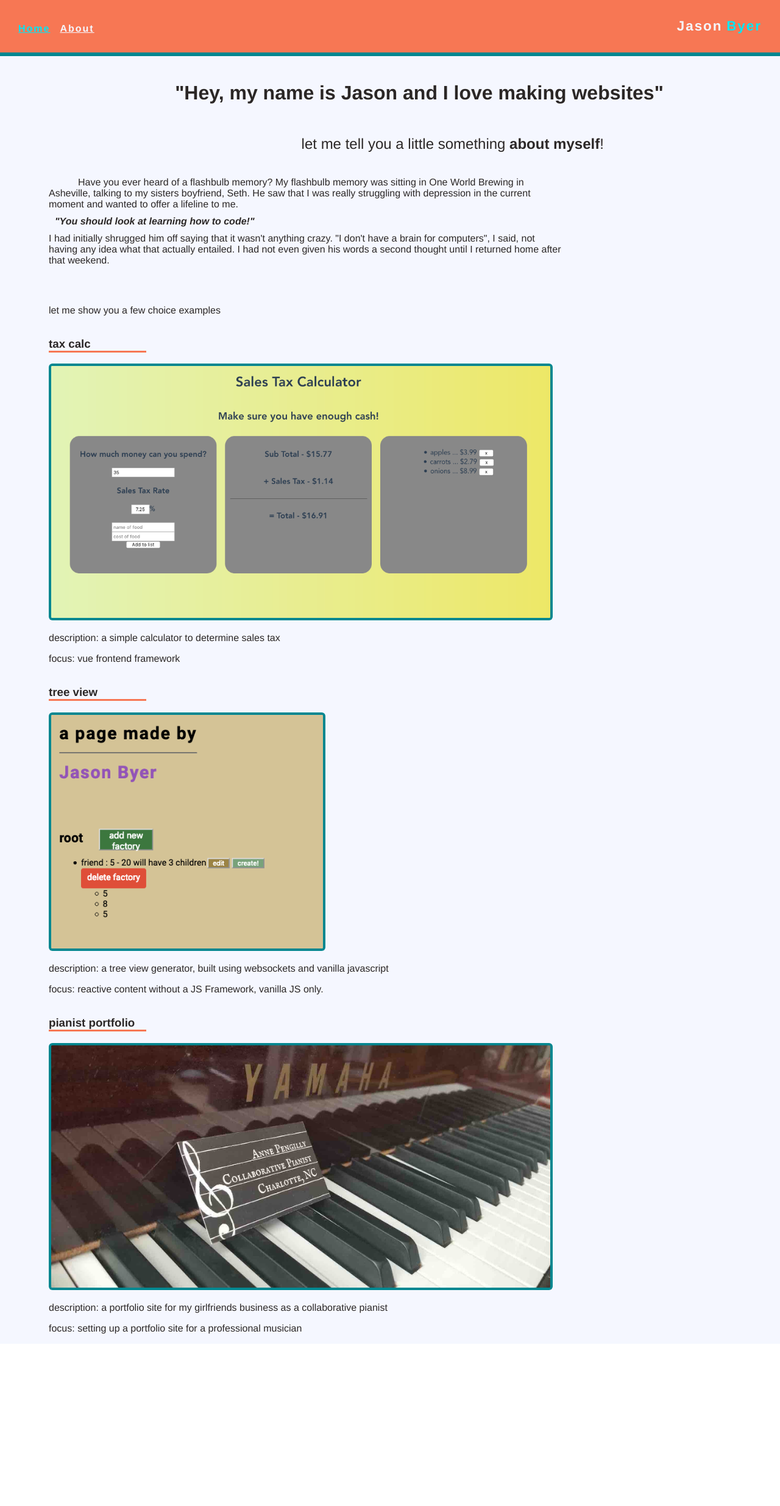
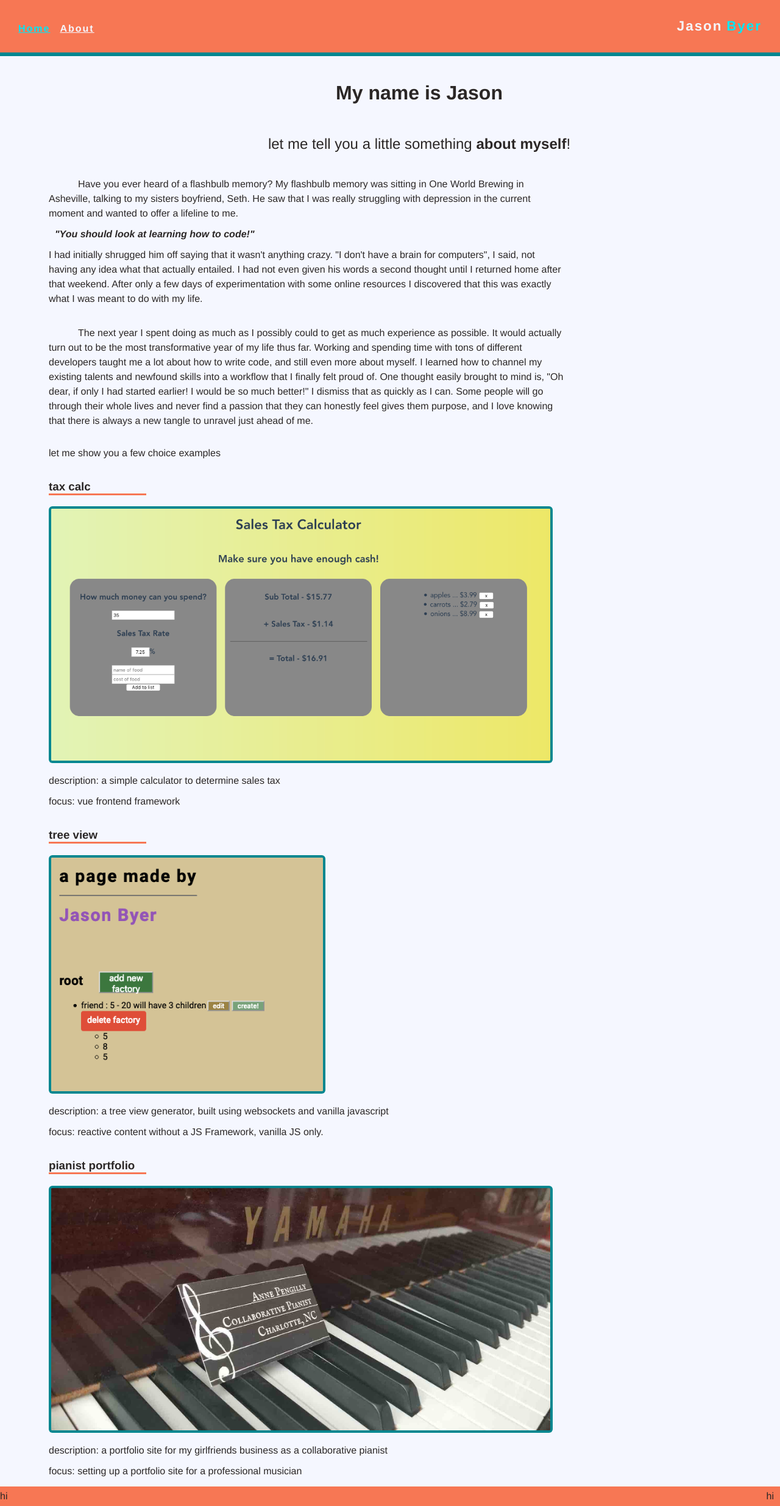
Before and after one commit to jbyer3/vue-portfolio-page, a Vue app: page /#/ in a window 1280 px wide. Shown: the whole page at 61% size. Before the commit the page ends 2203 px from the top, so only its background shows below. Built offline with nearby package versions, Linux system fonts and the light colour scheme.

Commit message:
add footer

```diff
--- a/src/App.vue
+++ b/src/App.vue
@@ -10,6 +10,14 @@
       </div>
     </div>
     <router-view/>
+    <footer>
+      <div class="footer-left">
+        <div>hi</div>
+      </div>
+      <div class="footer-right">
+        <div>hi</div>
+      </div>
+    </footer>
   </div>
 </template>
 
@@ -73,4 +81,16 @@ html, body {
   // color: $light-blue;
   margin-left: 0.3em;
 }
+
+footer {
+  height: 2rem;
+  margin: 0;
+  box-sizing: border-box;
+  padding-right: 10px;
+  width: 100%;
+  background-color: $orange;
+  display: flex;
+  align-items: center;
+  justify-content: space-between;
+}
 </style>
--- a/src/components/BackgroundInfo.vue
+++ b/src/components/BackgroundInfo.vue
@@ -3,15 +3,16 @@
   <div class="container">
 
     <div class="header-content">
-      <h1 class="bold-statement">"Hey, my name is Jason and
-      I love making websites"</h1>
+      <h1 class="bold-statement">My name is Jason</h1>
+      <!-- <div class="break-and">-and I love making websites-</div>
+      <h2>I love making websites</h2> -->
 
       <p id="intro-statement">let me tell you a little something <span class="intro-bolder">about myself</span>!</p>
     </div>
 
-    <p class="bio-statement">Have you ever heard of a flashbulb memory? My flashbulb memory was sitting in One World Brewing in Asheville, talking to my sisters boyfriend, Seth. He saw that I was really struggling with depression in the current moment and wanted to offer a lifeline to me. <span class="exclamation-text">"You should look at learning how to code!"</span> I had initially shrugged him off saying that it wasn't anything crazy. "I don't have a brain for computers", I said, not having any idea what that actually entailed. I had not even given his words a second thought until I returned home after that weekend.</p>
+    <p class="bio-statement">Have you ever heard of a flashbulb memory? My flashbulb memory was sitting in One World Brewing in Asheville, talking to my sisters boyfriend, Seth. He saw that I was really struggling with depression in the current moment and wanted to offer a lifeline to me. <span class="exclamation-text">"You should look at learning how to code!"</span> I had initially shrugged him off saying that it wasn't anything crazy. "I don't have a brain for computers", I said, not having any idea what that actually entailed. I had not even given his words a second thought until I returned home after that weekend. After only a few days of experimentation with some online resources I discovered that this was exactly what I was meant to do with my life.</p>
 
-    <p></p>
+    <p class="bio-statement">The next year I spent doing as much as I possibly could to get as much experience as possible. It would actually turn out to be the most transformative year of my life thus far. Working and spending time with tons of different developers taught me a lot about how to write code, and still even more about myself. I learned how to channel my existing talents and newfound skills into a workflow that I finally felt proud of. One thought easily brought to mind is, "Oh dear, if only I had started earlier! I would be so much better!" I dismiss that as quickly as I can. Some people will go through their whole lives and never find a passion that they can honestly feel gives them purpose, and I love knowing that there is always a new tangle to unravel just ahead of me. </p>
   </div>
 </template>
 
@@ -60,7 +61,7 @@ img {
 
 #intro-statement {
   font-size: 1.5rem;
-  margin-left: 9%;
+  // margin-left: 9%;
   .intro-bolder {
   font-weight: 600;
   }
@@ -70,6 +71,7 @@ img {
   text-indent: 3rem;
   width: 66%;
   margin-left: 5rem;
+  line-height: 1.5;
 }
 
 .exclamation-text {
@@ -79,4 +81,9 @@ img {
   font-style: italic;
   font-weight: 600;
 }
+
+.break-and {
+  padding: 0;
+  margin: 0;
+}
 </style>
```
